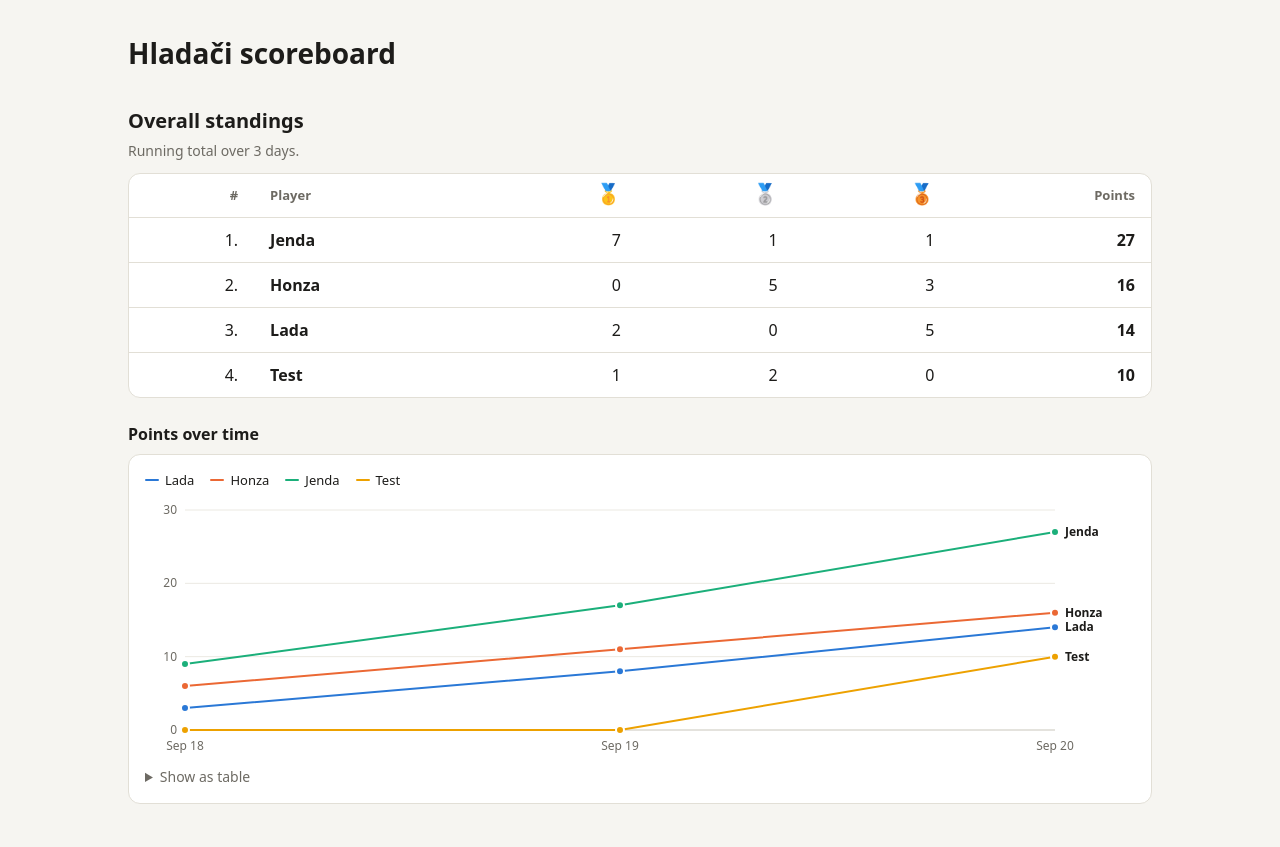
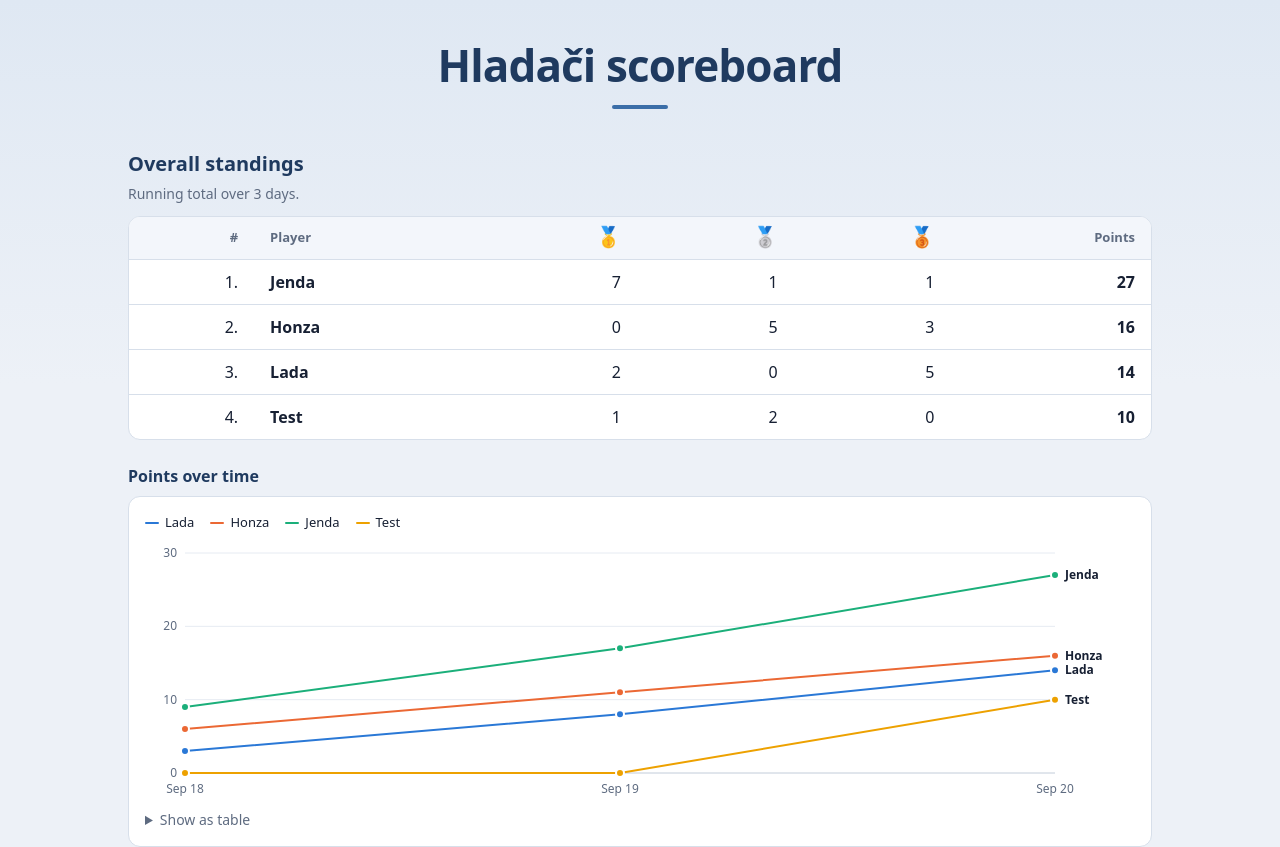
Before and after one commit to miklilad/kappa-hladaci-scoreboard, a React (Vite) app: page / in a window 1280 px wide. Shown: the top 847 px of the page. Built offline with nearby package versions, Linux system fonts and the light colour scheme.

Commit message:
Make title stand out more

```diff
--- a/src/index.css
+++ b/src/index.css
@@ -5,17 +5,20 @@
   color-scheme: light dark;
   font: 16px/1.5 system-ui, 'Segoe UI', Roboto, sans-serif;
 
-  --bg: #f6f5f1;
+  --bg: #edf1f7;
+  --bg-top: #dfe8f3;
   --surface: #ffffff;
-  --text: #1d1c1a;
-  --muted: #6d6a63;
-  --border: #e2dfd6;
-  --accent: #b7791f;
-  --accent-bg: #fbf0d9;
+  --tint: #f3f6fb;
+  --text: #172033;
+  --heading: #1f3a5f;
+  --muted: #5e6b80;
+  --border: #d7dfea;
+  --accent: #3b6ea8;
+  --accent-bg: #e1ebf7;
 
   /* Chart: recessive chrome plus the categorical series colours (validated per theme). */
-  --grid: #ebe9e2;
-  --axis: #c9c6bb;
+  --grid: #e6ebf2;
+  --axis: #c2ccd9;
   --series-1: #2a78d6;
   --series-2: #eb6834;
   --series-3: #1baf7a;
@@ -31,16 +34,19 @@
 
 @media (prefers-color-scheme: dark) {
   :root {
-    --bg: #15161a;
-    --surface: #1e2026;
-    --text: #ecebe6;
-    --muted: #9a988f;
-    --border: #2f323b;
-    --accent: #e9b949;
-    --accent-bg: #3a2f14;
+    --bg: #10151d;
+    --bg-top: #16202e;
+    --surface: #182029;
+    --tint: #1c2632;
+    --text: #e6ebf2;
+    --heading: #c5d8ef;
+    --muted: #8f9bad;
+    --border: #28323f;
+    --accent: #7aa7d9;
+    --accent-bg: #1f3148;
 
-    --grid: #2a2d35;
-    --axis: #3d414c;
+    --grid: #222b37;
+    --axis: #384454;
     --series-1: #3987e5;
     --series-2: #d95926;
     --series-3: #199e70;
@@ -54,6 +60,8 @@
 
 body {
   margin: 0;
+  min-height: 100vh;
+  background: linear-gradient(var(--bg-top), var(--bg) 24rem) no-repeat;
 }
 
 main {
@@ -62,9 +70,31 @@ main {
   padding: 2rem 1rem 4rem;
 }
 
+h1,
+h2,
+h3 {
+  color: var(--heading);
+}
+
 h1 {
-  margin: 0 0 2rem;
-  font-size: 1.75rem;
+  margin: 0.5rem 0 2.5rem;
+  font-size: clamp(2rem, 6vw, 2.75rem);
+  font-weight: 800;
+  line-height: 1.15;
+  letter-spacing: -0.02em;
+  text-align: center;
+  text-wrap: balance;
+}
+
+/* Short accent rule under the title. */
+h1::after {
+  content: '';
+  display: block;
+  width: 3.5rem;
+  height: 4px;
+  margin: 0.875rem auto 0;
+  background: var(--accent);
+  border-radius: 2px;
 }
 
 h2 {
@@ -113,6 +143,7 @@ thead th {
   color: var(--muted);
   font-size: 0.8125rem;
   font-weight: 600;
+  background: var(--tint);
   border-bottom: 1px solid var(--border);
 }
 
```
